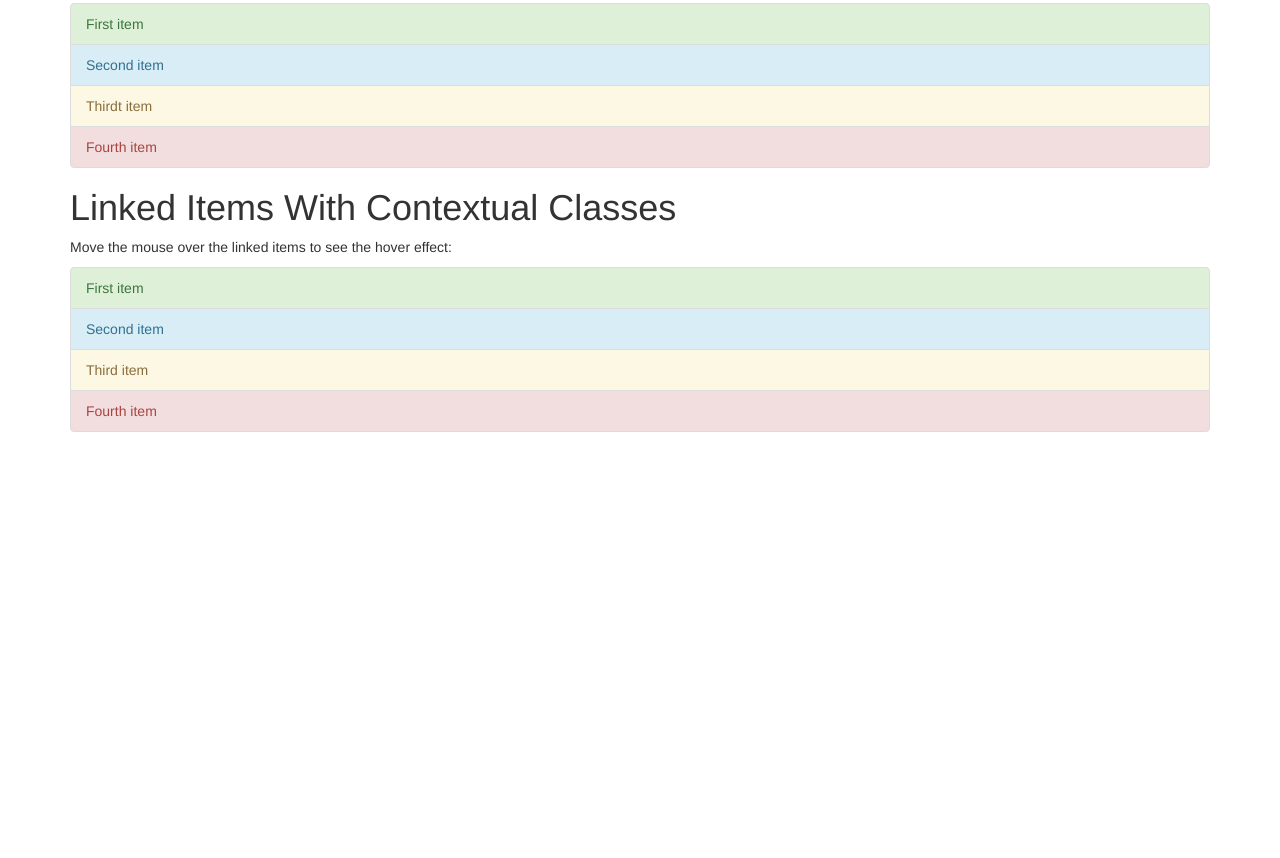
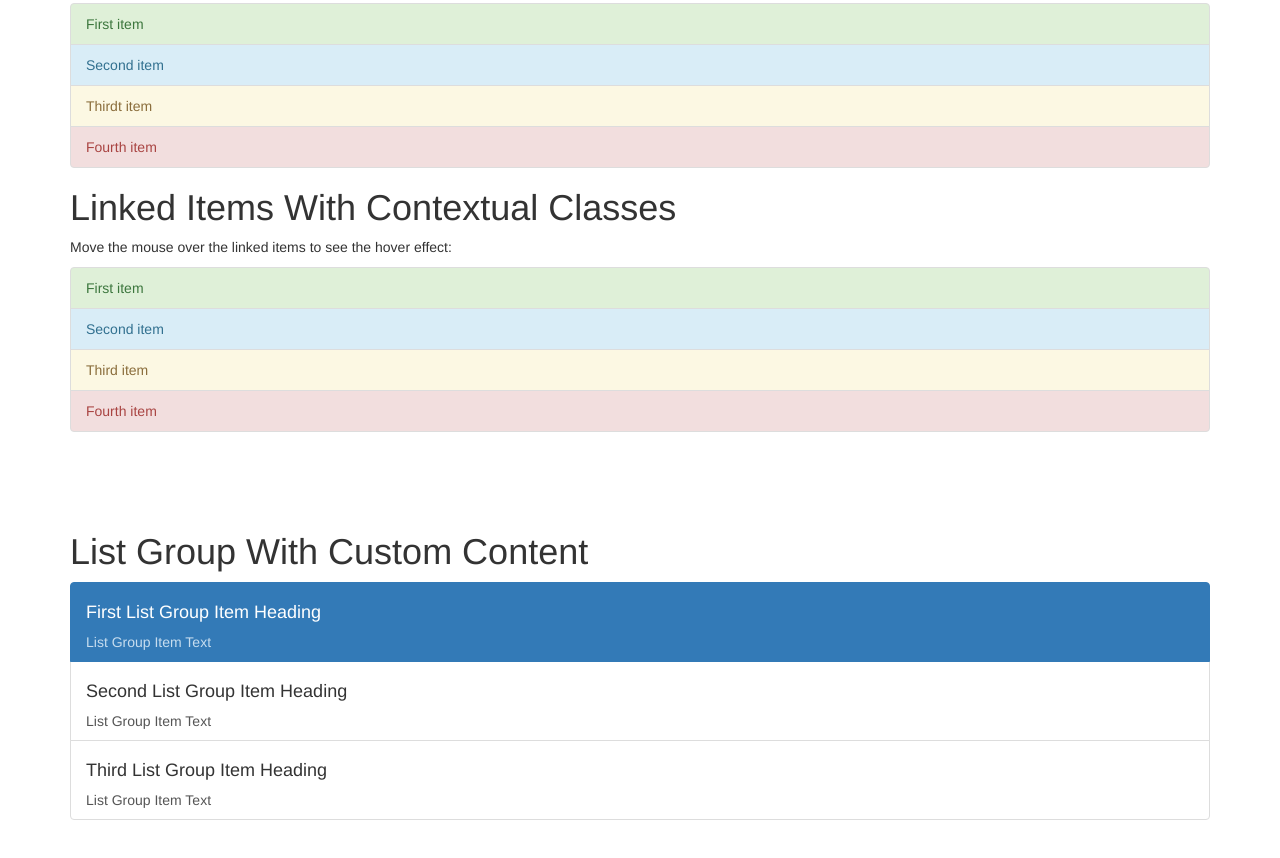
Before and after one commit to shubham2o/Bootstrap, a plain HTML site: page bootstrap2.html in a window 1280 px wide. Shown: the part 3293-4151 px from the top of the page. Before the commit the page ends 3805 px from the top, so only its background shows below. Drawn offline with nearby package versions, Linux system fonts and the light colour scheme.

Commit message:
List Group With Custom Content

```diff
--- a/bootstrap2.html
+++ b/bootstrap2.html
@@ -281,6 +281,49 @@
                          <br>
                          <br>
 
+                         <h1>List Group With Custom Content</h1>
+
+                         <div class="list-group">
+                                 <a href="#" class="list-group-item active">
+
+                                         <div class="list-group-item-heading">
+                                                 <h4>First List Group Item Heading</h4>
+                                         </div>
+
+                                         <div class="list-group-item-text">
+                                                 List Group Item Text
+                                         </div>
+
+                                 </a>
+
+                                 <a href="#" class="list-group-item">
+
+                                         <div class="list-group-item-heading">
+                                                 <h4>Second List Group Item Heading</h4>
+                                         </div>
+
+                                         <div class="list-group-item-text">
+                                                 List Group Item Text
+                                         </div>
+
+                                 </a>
+
+                                 <a href="#" class="list-group-item">
+
+                                         <div class="list-group-item-heading">
+                                                 <h4>Third List Group Item Heading</h4>
+                                         </div>
+
+                                         <div class="list-group-item-text">
+                                                 List Group Item Text
+                                         </div>
+
+                                 </a>
+                         </div>
+
+                         <br>
+                         <br>
+                         <br>
                  </div>
          </body>
  </html>
```
